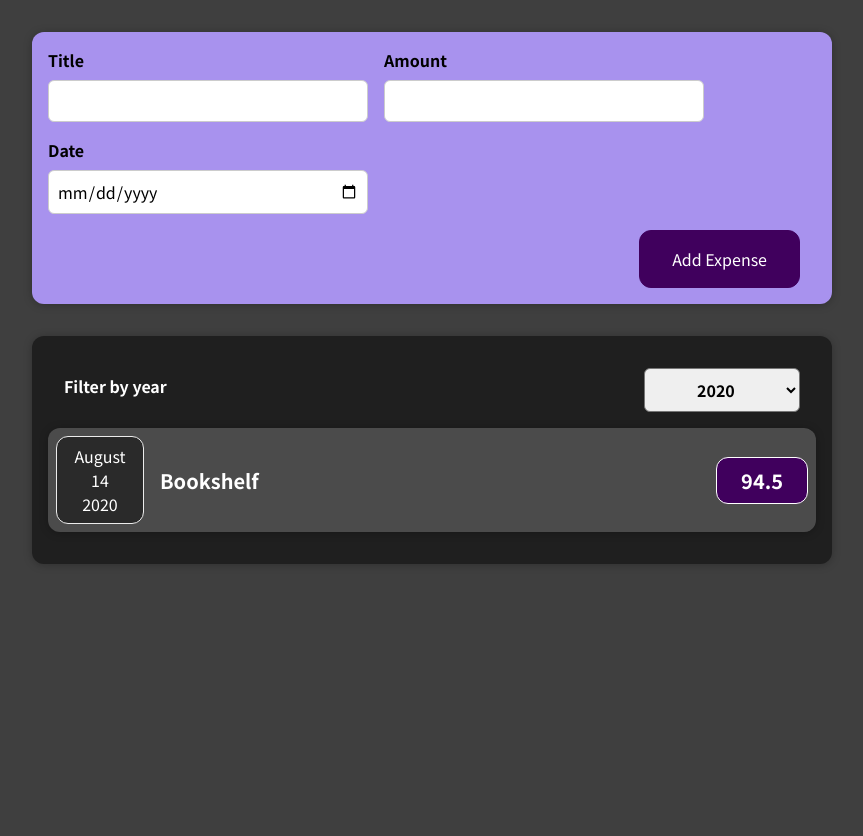
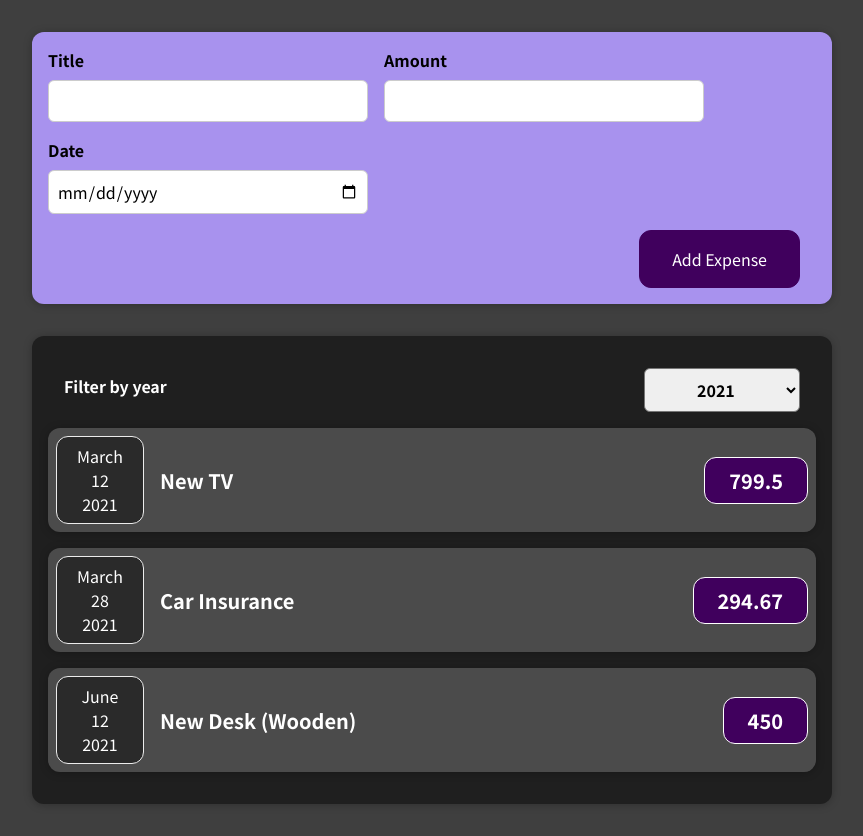
Before and after one commit to teejay327/expense-tracker, a React (Create React App) app: page / in a window 1280 px wide. Shown: the whole page, without its empty margins (208-1071 px from the left). Before the commit the page ends 800 px from the top, so only its background shows below. Built offline with nearby package versions, Linux system fonts and the light colour scheme.

Commit message:
changed filter in Expenses.js

```diff
--- a/src/components/Expenses/Expenses.js
+++ b/src/components/Expenses/Expenses.js
@@ -5,7 +5,7 @@
 import './Expenses.css';
 
 const Expenses = (props) => {
-  const [filteredYear, setFilteredYear] = useState('2020');
+  const [filteredYear, setFilteredYear] = useState('2021');
 
   const filterChangeHandler = selectedYear => {
     setFilteredYear(selectedYear);
```
